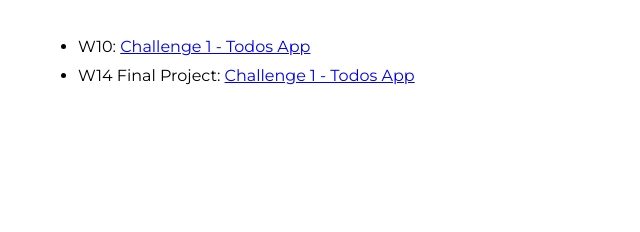
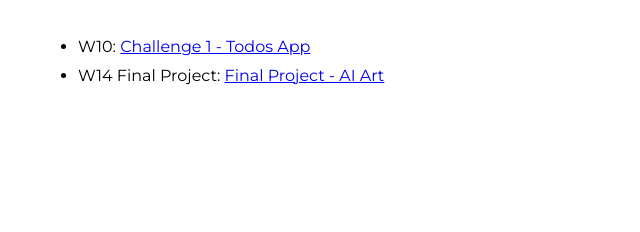
Before and after one commit to scottlefoll/WDD330-02-Submission-Bak, a plain HTML site: page index.html in a window 1280 px wide. Shown: the part 507-739 px from the top of the page, 129-769 px from the left. Drawn offline with Linux system fonts and the light colour scheme; a script that the page names is missing; a web font is replaced by a local one.

Commit message:
Update index.html

```diff
--- a/index.html
+++ b/index.html
@@ -90,7 +90,7 @@
             </li>
             <li class="home-li-14">
               W14 Final Project:
-              <a href="W06/ToDos/ToDo.html">Challenge 1 - Todos App</a>
+              <a href="https://wdd-330-final-project.glitch.me/index.html">Final Project - AI Art</a>
             </li>
           </ul>
         </div>
```
